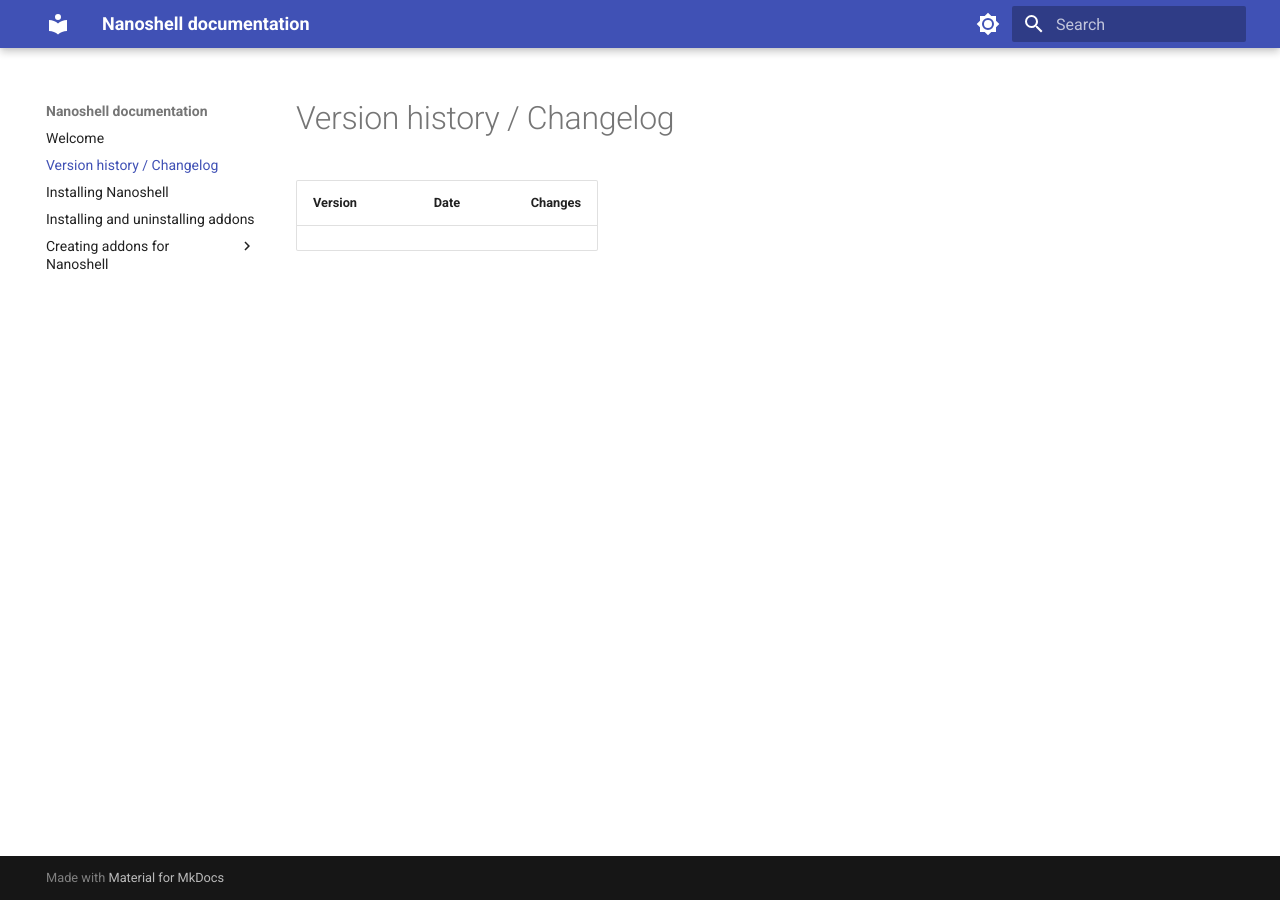
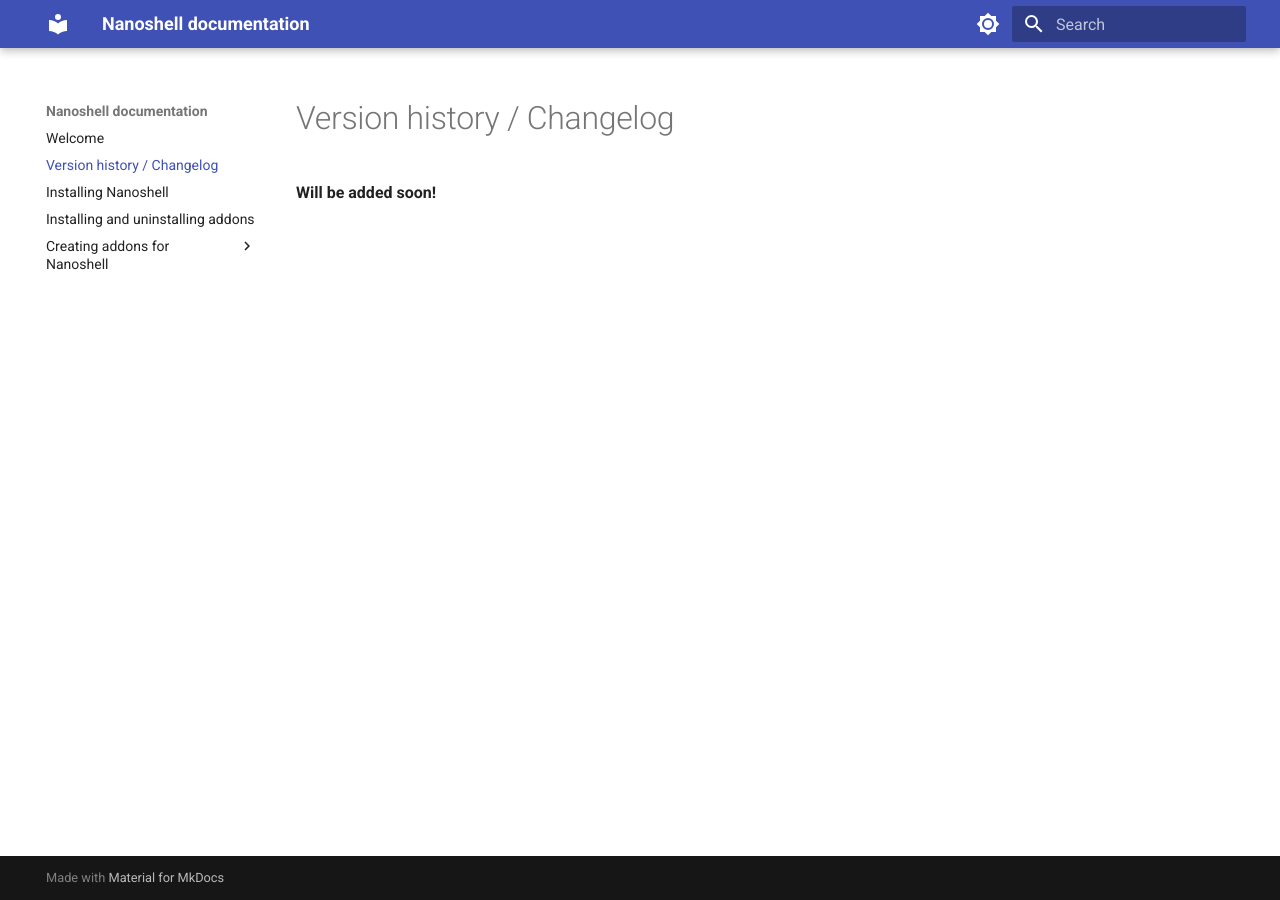
Before and after one commit to jajtic/nanoshell-docs, an MkDocs documentation site: the page built from docs/changelog.md, in a window 1280 px wide. Built offline with MkDocs 1.6.1 and Material for MkDocs 9.7.7, drawn with Linux system fonts in a browser that asks for light colours.

Commit message:
Modify changelog: add info message

```diff
--- a/docs/changelog.md
+++ b/docs/changelog.md
@@ -1,5 +1,3 @@
 # Version history / Changelog
 
-| Version | Date | Changes |
-| :------ | :--: | ------: |
-|         |      |         |
+**Will be added soon!**
```
